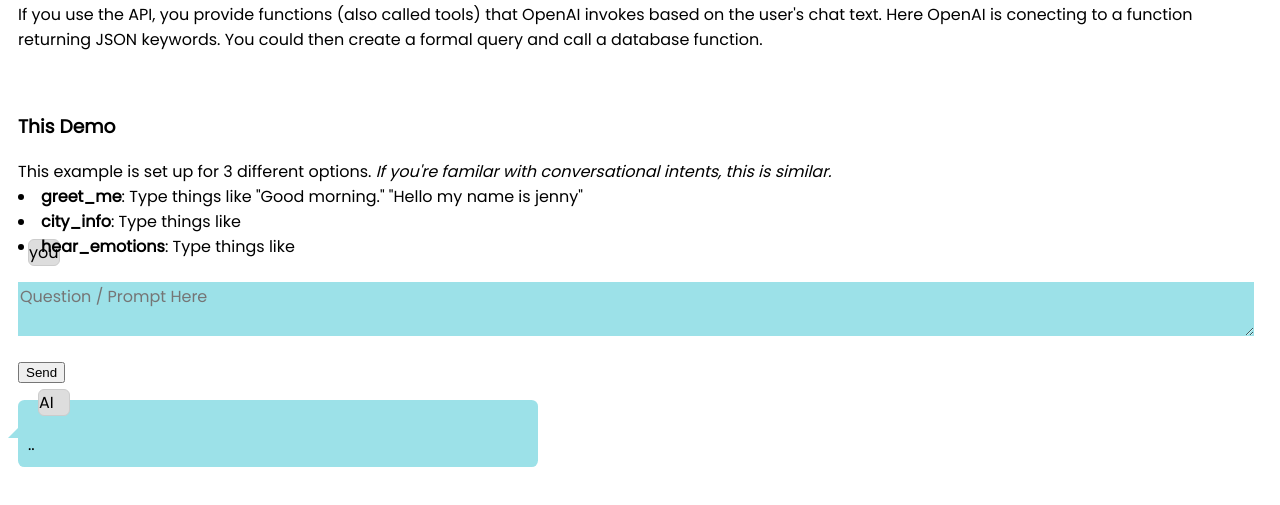
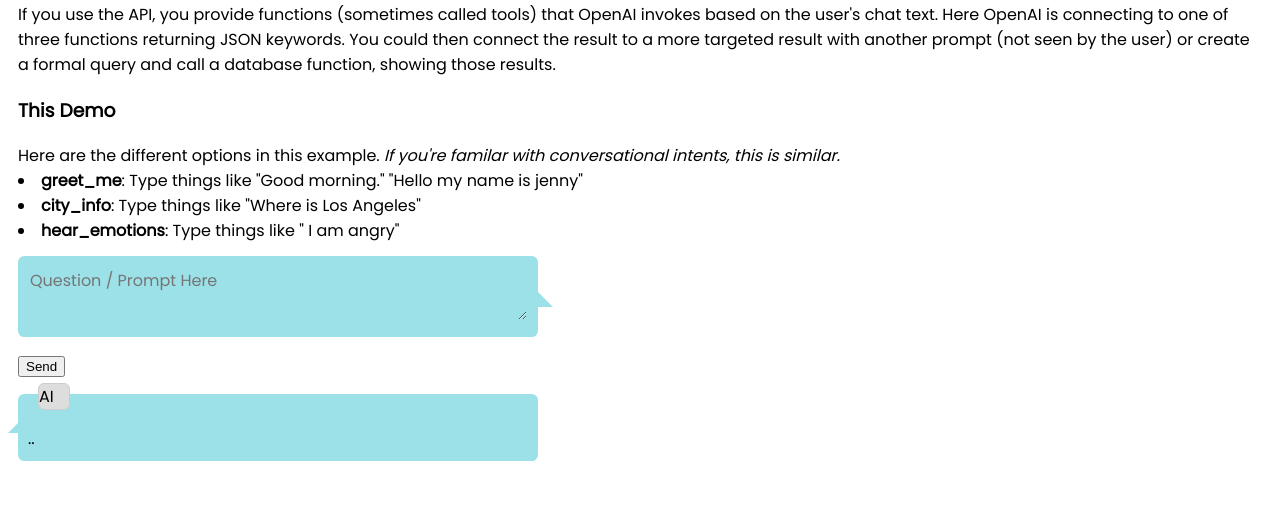
Before and after one commit to lesliepound/openai-api-examples-node, a website: page public/functions.html in a window 1280 px wide. Shown: the part 107-612 px from the top of the page. Drawn offline with Linux system fonts and the light colour scheme.

Commit message:
More explanations

```diff
--- a/public/functions.html
+++ b/public/functions.html
@@ -36,23 +36,25 @@
 
 
 <h1>OpenAI Node API Demos: Functions</h1>
-If you use the API, you provide functions (also called tools) that OpenAI
+If you use the API, you provide functions (sometimes called tools) that OpenAI
 invokes based on the user's chat text.
-Here OpenAI is conecting to a function returning JSON keywords. You could then create a formal
-query and call a database function.</p>
 
-<br>
+Here OpenAI is connecting to one of three functions returning JSON keywords.
+You could then connect the result to a more targeted result with another prompt
+(not seen by the user) or create a formal query and call a database function,
+showing those results.</p>
+
 <h3>This Demo</h3>
-This example is set up for 3 different options. <i> If you're familar with conversational intents, this is similar.</i>
+Here are the different options in this example. <i> If you're familar with conversational intents, this is similar.</i>
 
 <li><span class="name">greet_me</span>: Type things like "Good morning." "Hello my name is jenny"
-<li><span class="name">city_info</span>: Type things like
-<li><span class="name">hear_emotions</span>: Type things like
+<li><span class="name">city_info</span>: Type things like "Where is Los Angeles"
+<li><span class="name">hear_emotions</span>: Type things like " I am angry"
 
-    <div class="leftBubble">
-        <p class="conversant">you</p>
+    <div class="rightBubble">
         <textarea id="input-text" placeholder="Question / Prompt Here"></textarea>
     </div>
+
 
     <p>
         <button id="send-button">Send</button>
```
Also changed, not shown: public/fewshot.html (+2 -1 lines), public/index.html (+1 -1 lines), README.md.
